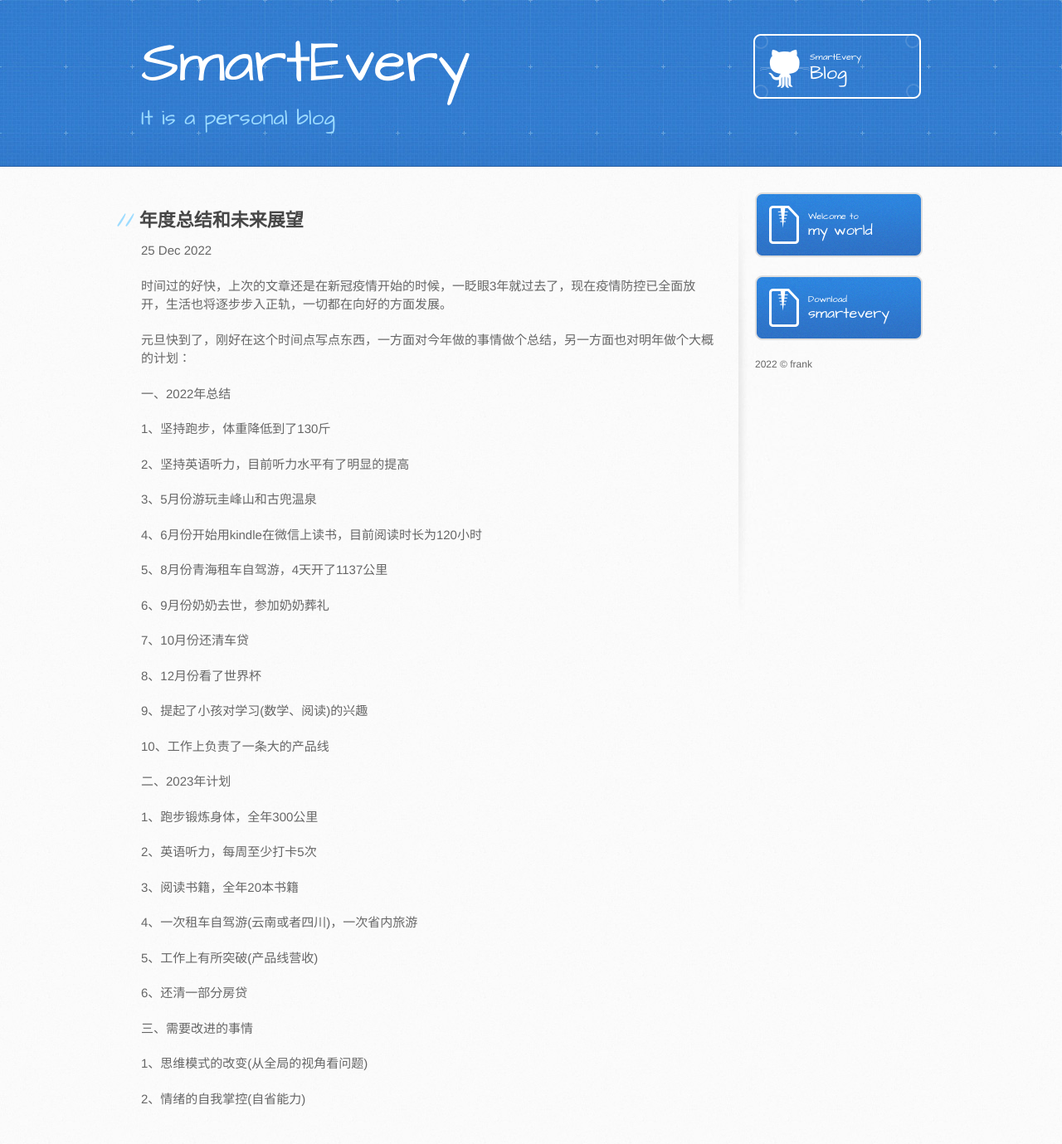
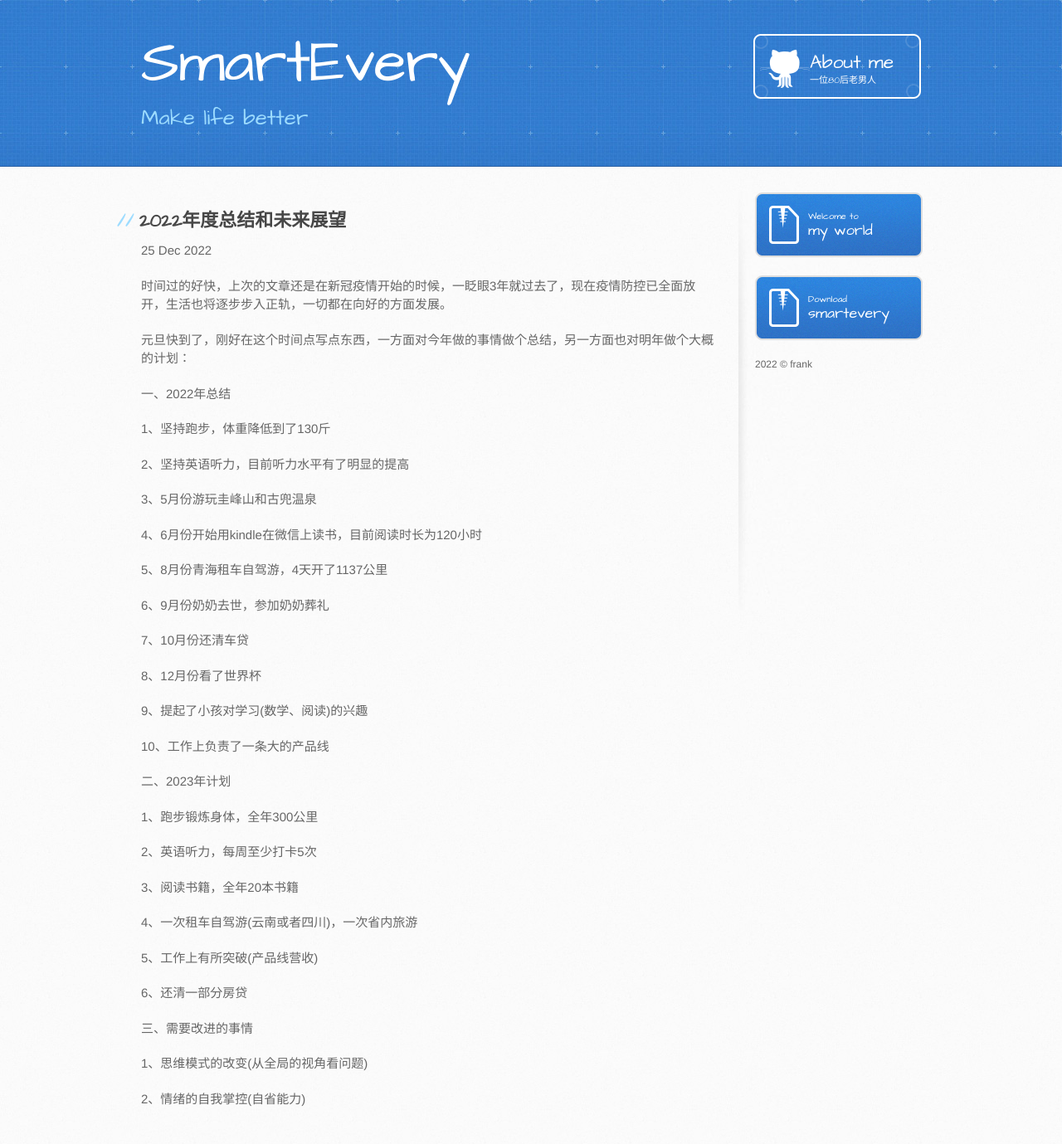
Before and after one commit to abc19842008/abc19842008.github.io, a Jekyll site: the page built from _posts/2022-12-25-年度总结.markdown, in a window 1280 px wide. Shown: the whole page at 83% size. Built offline with Jekyll 4.4.1, drawn with Linux system fonts in a browser that asks for light colours.

Commit message:
change webpage element

```diff
--- a/_layouts/default.html
+++ b/_layouts/default.html
@@ -20,8 +20,8 @@
     <header>
       <div class="inner">
 		<a href="/index.html"> <h1>{{ site.name }}</h1> </a>
-        <h2> It is a personal blog</h2>
-        <a class="button"><small>SmartEvery</small> Blog</a>
+        <h2> Make life better</h2>
+        <a class="button">About me <small> 一位80后老男人 </small></a>
       </div>
     </header>
 
--- a/_posts/2022-12-25-年度总结.markdown
+++ b/_posts/2022-12-25-年度总结.markdown
@@ -1,9 +1,9 @@
 ---
 layout: post
-title:  "年度总结和未来展望"
+title:  "2022年度总结和未来展望"
 date:  2022-12-25 10:10:45 +0800
 categories: jekyll update
-excerpt: 总结
+excerpt: 年度总结
 ---
 
 时间过的好快，上次的文章还是在新冠疫情开始的时候，一眨眼3年就过去了，现在疫情防控已全面放开，生活也将逐步步入正轨，一切都在向好的方面发展。
```
